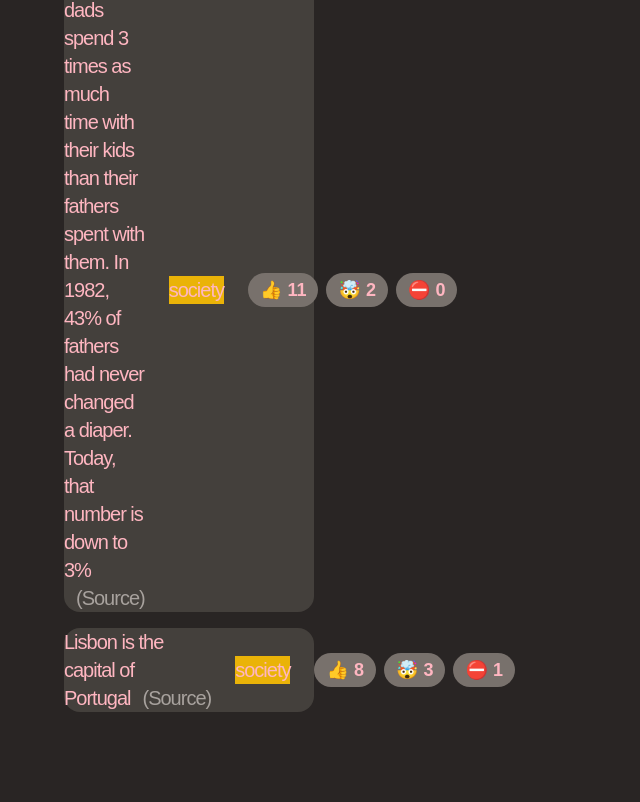
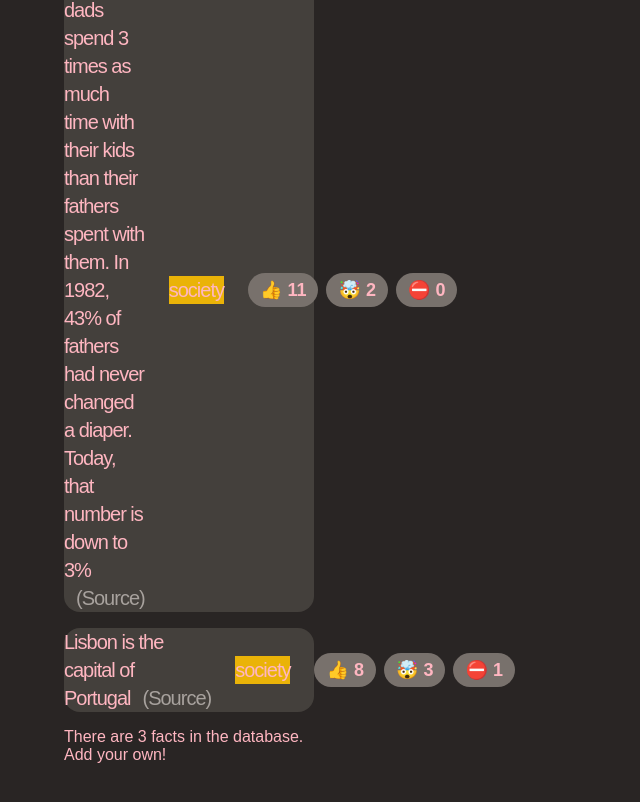
Before and after one commit to stellasunnn/beauty-sharing-blog-web, a React (Create React App) app: page / in a window 1280 px wide. Shown: the part 418-1220 px from the top of the page, without its empty margins (0-640 px from the left). Before the commit the page ends 1194 px from the top, so only its background shows below. Built offline with nearby package versions, Linux system fonts and the light colour scheme; a web font is replaced by a local one.

Commit message:
rendering the list of categories

```diff
--- a/package.json
+++ b/package.json
@@ -8,7 +8,7 @@
     "@testing-library/user-event": "^13.5.0",
     "react": "^18.2.0",
     "react-dom": "^18.2.0",
-    "react-scripts": "5.0.1",
+    "react-scripts": "^5.0.1",
     "web-vitals": "^2.1.4"
   },
   "scripts": {
--- a/src/App.js
+++ b/src/App.js
@@ -87,8 +87,19 @@ function FactList() {
   // TEMPORARY
   const facts = initialFacts;
   return <section><ul className = "facts-list">{
-    facts.map((fact) =>(
-      <li key={fact.id}className="fact">
+    facts.map((fact) => (
+    <Fact key={fact.id} fact={fact} />
+    ))}
+    </ul>
+    <p>There are {facts.length} facts in the database. Add your own!</p>
+  </section>;
+}
+
+// Fact(fact)
+
+function Fact({fact}) {
+
+  return <li className="fact">
   <p>
     {fact.text}
     <a
@@ -110,8 +121,5 @@ function FactList() {
     <button>⛔️ {fact.votesFalse}</button>
   </div>
 </li>
-  ))}
-    </ul>
-  </section>;
 }
 export default App;
--- a/src/style.css
+++ b/src/style.css
@@ -15,7 +15,7 @@ body {
   display: none !important;
 }
 /*LAYOUT*/
-.container {
+#root {
   max-width: 1500px;
   margin: 0 auto;
 }
```
Also changed, not shown: 1 other file (tests, documents, lock files or other folders). Lines whose indentation alone changed are shown as unchanged.
